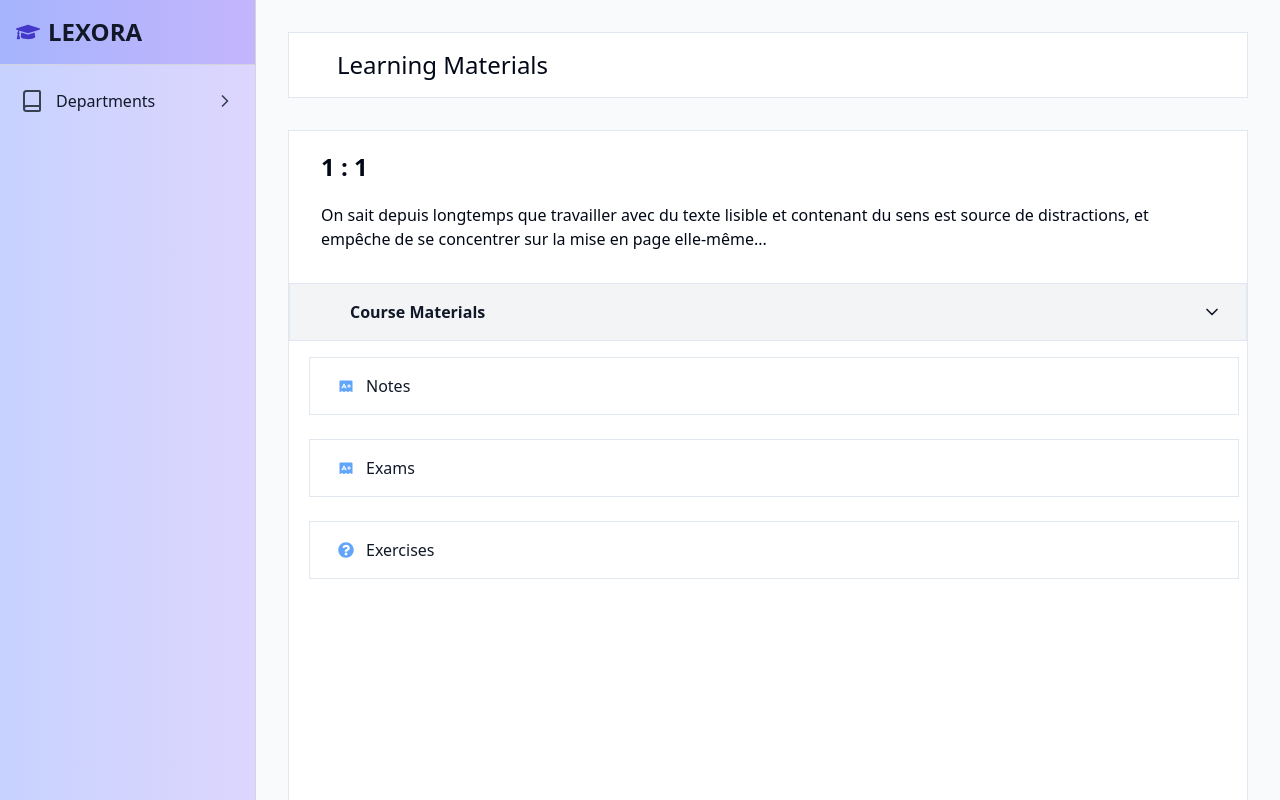
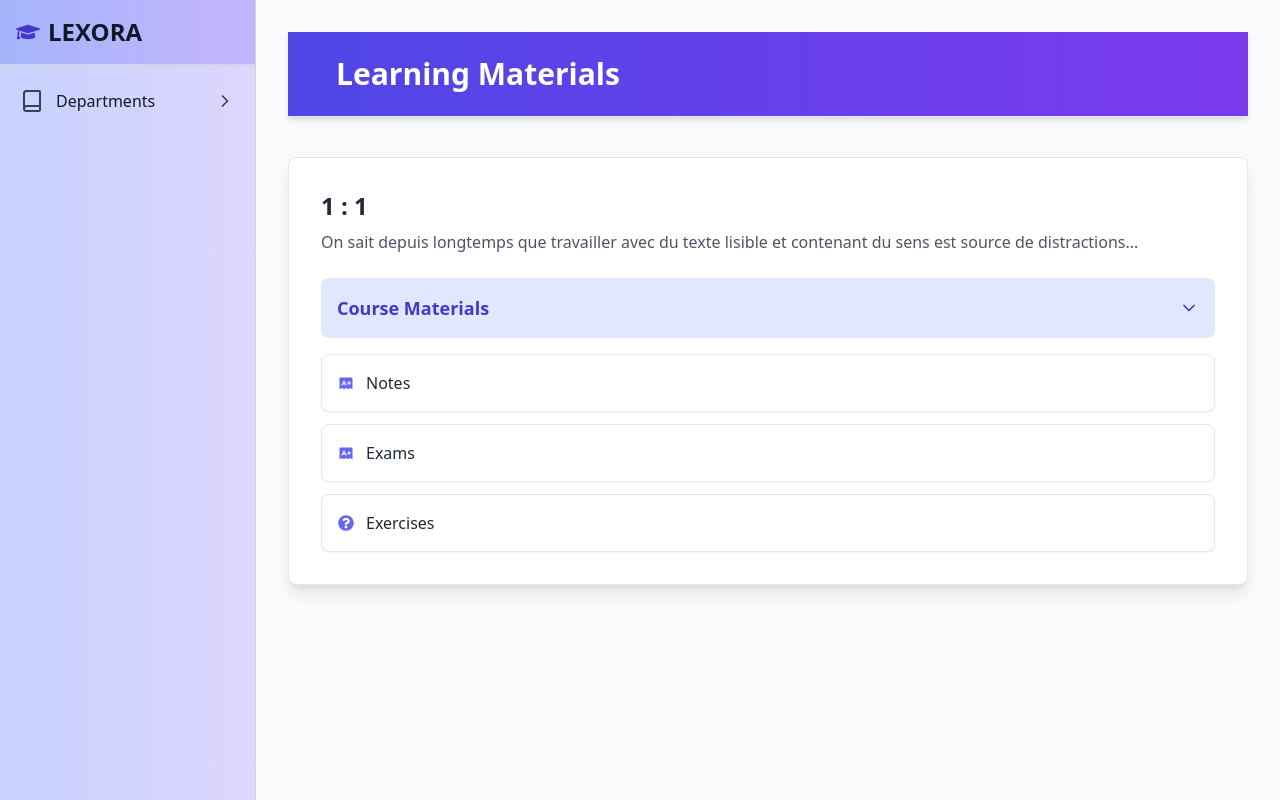
Before and after one commit to GDGAAU/lexora, a React (Vite) app in the folder client/: page /1/1/1/1 in a window 1280 px wide. Both pictures are taken after a click on the button "Course Materials". Shown: the top 800 px of the page. Built offline with nearby package versions, Linux system fonts and the light colour scheme.

Commit message:
some styling added to materials page

```diff
--- a/client/src/components/Materials.jsx
+++ b/client/src/components/Materials.jsx
@@ -1,49 +1,44 @@
 import React, { useState } from "react";
 import { ChevronDown, ChevronRight } from "lucide-react";
-import { Link } from "react-router-dom";
+import { Link, useParams } from "react-router-dom";
 import { CgNotes } from "react-icons/cg";
 import { FaQuestionCircle } from "react-icons/fa";
 import { PiExamFill } from "react-icons/pi";
-import { useParams } from "react-router-dom";
 import Layout from "../layouts/Layout";
+
 function Materials() {
-  const { department, course}=useParams();
-  const [expandedMenus, setExpandedMenus] = useState({
-    courses: false,
-    notes: false, // Added state for notes
-  });
+  const { department, course } = useParams();
+  const [expandedMenus, setExpandedMenus] = useState({ courses: false });
 
   const toggleMenu = (menu) => {
-    setExpandedMenus((prev) => ({
-      ...prev,
-      [menu]: !prev[menu],
-    }));
+    setExpandedMenus((prev) => ({ ...prev, [menu]: !prev[menu] }));
   };
 
   return (
     <Layout>
-    <div>
-      <div className="w-full h-42 bg-white py-4 text-2xl pl-12 border">
-        <h2>Learning Materials</h2>
-      </div>
-      <div className="bg-white h-screen w-full my-8 border">
-        <div>
-          <h2 className="font-semibold text-2xl px-8 py-5">
+      <div className="relative w-full min-h-screen bg-gray-50">
+        {/* Header */}
+        <div className="w-full h-42 bg-gradient-to-r from-indigo-600 to-purple-600 text-white py-6 px-12 border-b shadow-md">
+          <h2 className="text-3xl font-semibold">Learning Materials</h2>
+        </div>
+
+        {/* Content */}
+        <div className="bg-white w-full max-w-6xl mx-auto my-10 p-8 rounded-lg shadow-lg border">
+          <h2 className="font-semibold text-2xl text-gray-800">
             {department} : {course}
           </h2>
-          <p className="px-8 pb-8">
+          <p className="text-gray-600 mt-2 mb-6">
             On sait depuis longtemps que travailler avec du texte lisible et
-            contenant du sens est source de distractions, et empêche de se
-            concentrer sur la mise en page elle-même...
+            contenant du sens est source de distractions...
           </p>
-          <div className="bg-gray-100 w-full h-42 py-4 text-2xl pl-12 border">
+
+          {/* Course Materials Button */}
+          <div className="bg-indigo-100 p-4 rounded-lg">
             <button
               onClick={() => toggleMenu("courses")}
-              className="flex items-center w-full text-base font-normal text-gray-900 rounded-lg hover:bg-gray-100 group pr-6"
+              className="flex items-center justify-between w-full text-lg font-semibold text-indigo-700 hover:text-indigo-900 transition-all duration-300"
             >
-              <span className="ml-3 flex-1 text-left whitespace-nowrap font-semibold">
-                Course Materials
-              </span>
+              <span>Course Materials</span>
               {expandedMenus.courses ? (
                 <ChevronDown className="w-5 h-5" />
               ) : (
@@ -51,81 +46,35 @@ function Materials() {
               )}
             </button>
           </div>
+
+          {/* Course Materials Dropdown */}
           {expandedMenus.courses && (
-            <div className="py-2 space-y-2 bg-white">
-
-
-              {/* Notes Dropdown */}
-              {/* <button
-                onClick={() => toggleMenu("notes")}
-                className="flex items-center w-full p-2 text-base font-normal text-gray-900 rounded-lg group bg-white"
+            <div className="mt-4 space-y-3">
+              <Link
+                to="/organicchemistry"
+                className="flex items-center bg-white border p-4 rounded-lg shadow-sm hover:bg-indigo-50 transition"
               >
-                <span className="ml-3 flex-1 text-left whitespace-nowrap bg-white border p-4 flex justify-between">
-                  <div className="flex hover:bg-gray-100">
-                    <CgNotes className="text-blue-400 mt-1 mx-3" />
-                    Notes
-                  </div>
-                  {expandedMenus.notes ? (
-                    <ChevronDown className="w-5 h-5" />
-                  ) : (
-                    <ChevronRight className="w-5 h-5" />
-                  )}
-                </span>
-              </button> */}
-              {/* {expandedMenus.notes && (
-                <div className="pl-8 py-2 space-y-2">
-                  <Link
-                    to="/notes/chapter-1"
-                    className="block p-2 text-gray-900 bg-white border rounded-lg hover:bg-gray-100 mr-2"
-                  >
-                    Chapter 1
-                  </Link>
-                  <Link
-                    to="/notes/chapter-2"
-                    className="block p-2 text-gray-900 bg-white border rounded-lg hover:bg-gray-100 mr-2"
-                  >
-                    Chapter 2
-                  </Link>
-                  <Link
-                    to="/notes/chapter-3"
-                    className="block p-2 text-gray-900 bg-white border rounded-lg hover:bg-gray-100 mr-2"
-                  >
-                    Chapter 3
-                  </Link>
-                </div>
-              )} */}
-
-
-                <Link
-                to="/organicchemistry"
-                className="flex items-center w-full p-2 text-base font-normal text-gray-900 rounded-lg group bg-white "
-              >
-                <span className="ml-3 flex-1 text-left whitespace-nowrap bg-white border p-4 flex hover:bg-gray-100">
-                  <PiExamFill className="text-blue-400 mt-1 mx-3" /> Notes
-                </span>
+                <PiExamFill className="text-indigo-500 mr-3" />
+                <span className="text-gray-800 font-medium">Notes</span>
               </Link>
               <Link
                 to="/exams"
-                className="flex items-center w-full p-2 text-base font-normal text-gray-900 rounded-lg group bg-white "
+                className="flex items-center bg-white border p-4 rounded-lg shadow-sm hover:bg-indigo-50 transition"
               >
-                <span className="ml-3 flex-1 text-left whitespace-nowrap bg-white border p-4 flex hover:bg-gray-100">
-                  <PiExamFill className="text-blue-400 mt-1 mx-3" /> Exams
-                </span>
+                <PiExamFill className="text-indigo-500 mr-3" />
+                <span className="text-gray-800 font-medium">Exams</span>
               </Link>
               <Link
                 to="/exercises"
-                className="flex items-center w-full p-2 text-base font-normal text-gray-900 rounded-lg group bg-white "
+                className="flex items-center bg-white border p-4 rounded-lg shadow-sm hover:bg-indigo-50 transition"
               >
-                <span className="ml-3 flex-1 text-left whitespace-nowrap bg-white border p-4 flex hover:bg-gray-100">
-                  <FaQuestionCircle className="text-blue-400 mt-1 mx-3" />
-                  Exercises
-                </span>
+                <FaQuestionCircle className="text-indigo-500 mr-3" />
+                <span className="text-gray-800 font-medium">Exercises</span>
               </Link>
             </div>
           )}
         </div>
       </div>
-    </div>
     </Layout>
   );
 }
```
Also changed, not shown: client/src/pages/Department/Cs/csnotes.jsx (+9 -1 lines).
